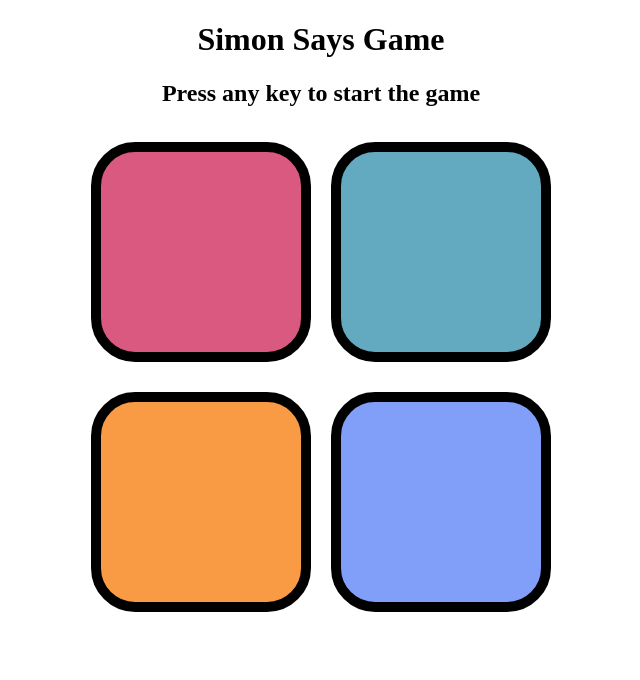
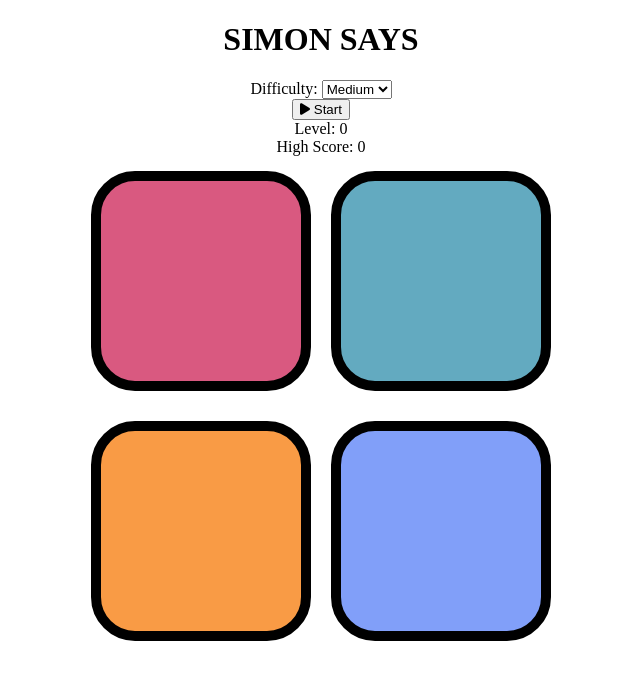
Before and after one commit to nayandixit02/Simon_Says_JS, a plain HTML site: page index.html in a window 1280 px wide. Shown: the whole page, without its empty margins (319-959 px from the left). Drawn offline with nearby package versions, Linux system fonts and the light colour scheme.

Commit message:
Update index.html
added some extra features

```diff
--- a/index.html
+++ b/index.html
@@ -1,22 +1,111 @@
 <!DOCTYPE html>
 <html lang="en">
-<head>
-    <meta charset="UTF-8">
-    <meta name="viewport" content="width=device-width, initial-scale=1.0">
+  <head>
+    <meta charset="UTF-8" />
+    <meta name="viewport" content="width=device-width, initial-scale=1.0" />
     <title>Simon Says Game</title>
-    <link rel="stylesheet" href="style.css">
-</head>
-<body>
-    <h1>Simon Says Game</h1>
-    <h2>Press any key to start the game</h2>
+    <link rel="stylesheet" href="style.css" />
+    <link
+      href="https://fonts.googleapis.com/css2?family=Press+Start+2P&display=swap"
+      rel="stylesheet"
+    />
+    <link
+      rel="stylesheet"
+      href="https://cdnjs.cloudflare.com/ajax/libs/font-awesome/6.4.0/css/all.min.css"
+    />
+  </head>
+  <body>
+    <div class="container">
+      <header>
+        <h1>SIMON SAYS</h1>
+        <div class="controls">
+          <div class="difficulty">
+            <label for="difficulty">Difficulty:</label>
+            <select id="difficulty">
+              <option value="800">Easy</option>
+              <option value="500" selected>Medium</option>
+              <option value="300">Hard</option>
+            </select>
+          </div>
+          <button id="startBtn" class="btn">
+            <i class="fas fa-play"></i> Start
+          </button>
+        </div>
+      </header>
 
-    <div class = "box">
-        <div class="square pink" type="button" id="pink"></div>
-        <div class="square blue" type="button" id="blue"></div>
-        <div class="square orange" type="button" id="orange"></div>
-        <div class="square purple" type="button" id="purple"></div>
+      <div class="game-info">
+        <div class="score-box">
+          <span>Level: </span>
+          <span id="level">0</span>
+        </div>
+        <div class="score-box">
+          <span>High Score: </span>
+          <span id="highScore">0</span>
+        </div>
+      </div>
+
+      <div class="game-container">
+        <div class="box">
+          <div
+            class="square pink"
+            type="button"
+            id="pink"
+            data-sound="pink"
+          ></div>
+          <div
+            class="square blue"
+            type="button"
+            id="blue"
+            data-sound="blue"
+          ></div>
+          <div
+            class="square orange"
+            type="button"
+            id="orange"
+            data-sound="orange"
+          ></div>
+          <div
+            class="square purple"
+            type="button"
+            id="purple"
+            data-sound="purple"
+          ></div>
+        </div>
+      </div>
+
+      <div class="timer-container">
+        <div class="timer-bar"></div>
+      </div>
+
+      <div class="message"></div>
     </div>
 
+    <audio
+      id="pink-sound"
+      src="https://assets.mixkit.co/sfx/preview/mixkit-arcade-game-jump-coin-216.mp3"
+    ></audio>
+    <audio
+      id="blue-sound"
+      src="https://assets.mixkit.co/sfx/preview/mixkit-unlock-game-notification-253.mp3"
+    ></audio>
+    <audio
+      id="orange-sound"
+      src="https://assets.mixkit.co/sfx/preview/mixkit-retro-arcade-casino-notification-211.mp3"
+    ></audio>
+    <audio
+      id="purple-sound"
+      src="https://assets.mixkit.co/sfx/preview/mixkit-achievement-bell-600.mp3"
+    ></audio>
+    <audio
+      id="success-sound"
+      src="https://assets.mixkit.co/sfx/preview/mixkit-winning-chimes-2015.mp3"
+    ></audio>
+    <audio
+      id="fail-sound"
+      src="https://assets.mixkit.co/sfx/preview/mixkit-arcade-retro-game-over-213.mp3"
+    ></audio>
+
+    <script src="https://cdn.jsdelivr.net/npm/canvas-confetti@1.5.1/dist/confetti.browser.min.js"></script>
     <script src="app.js"></script>
-</body>
+  </body>
 </html>
```
